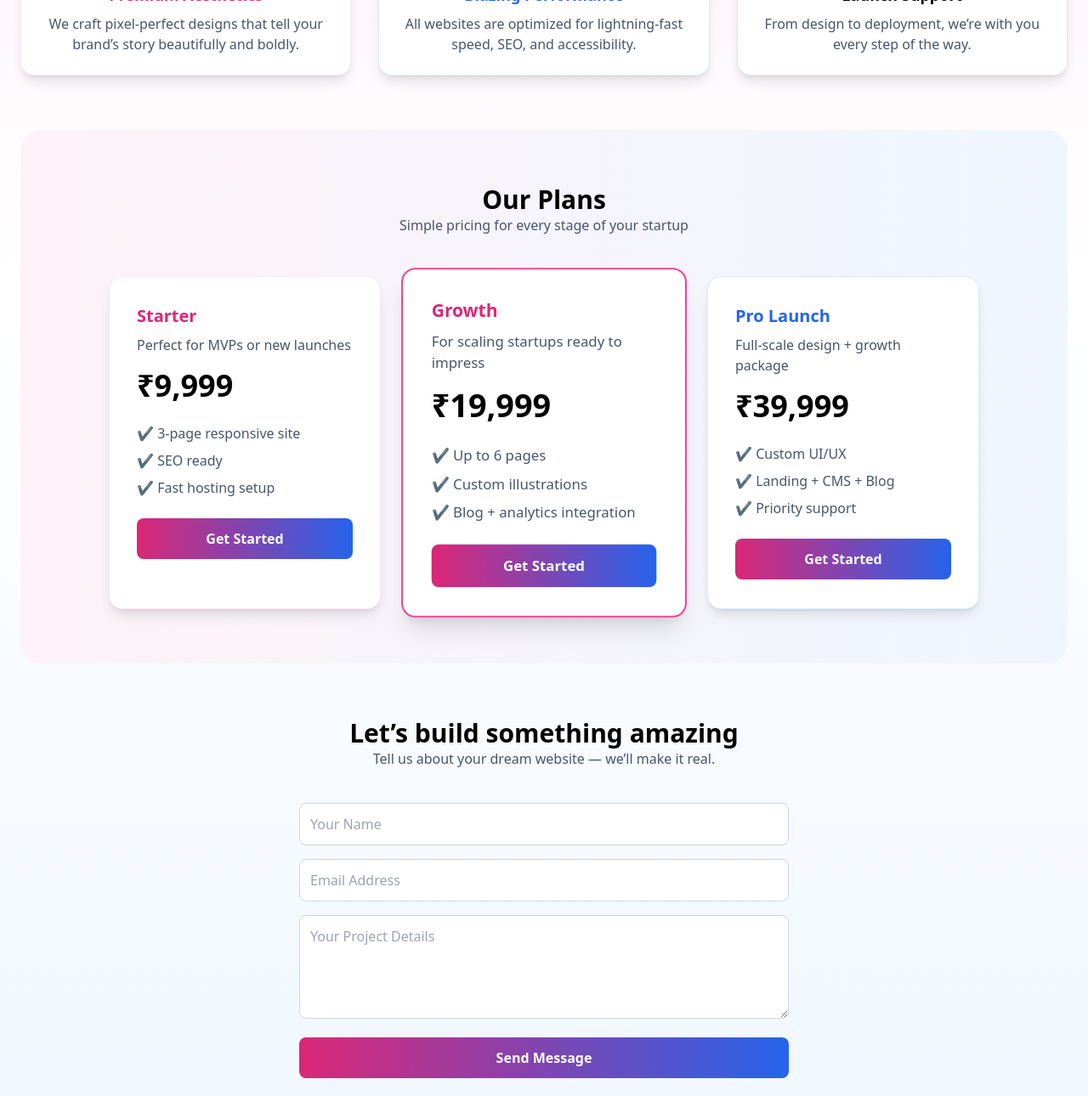
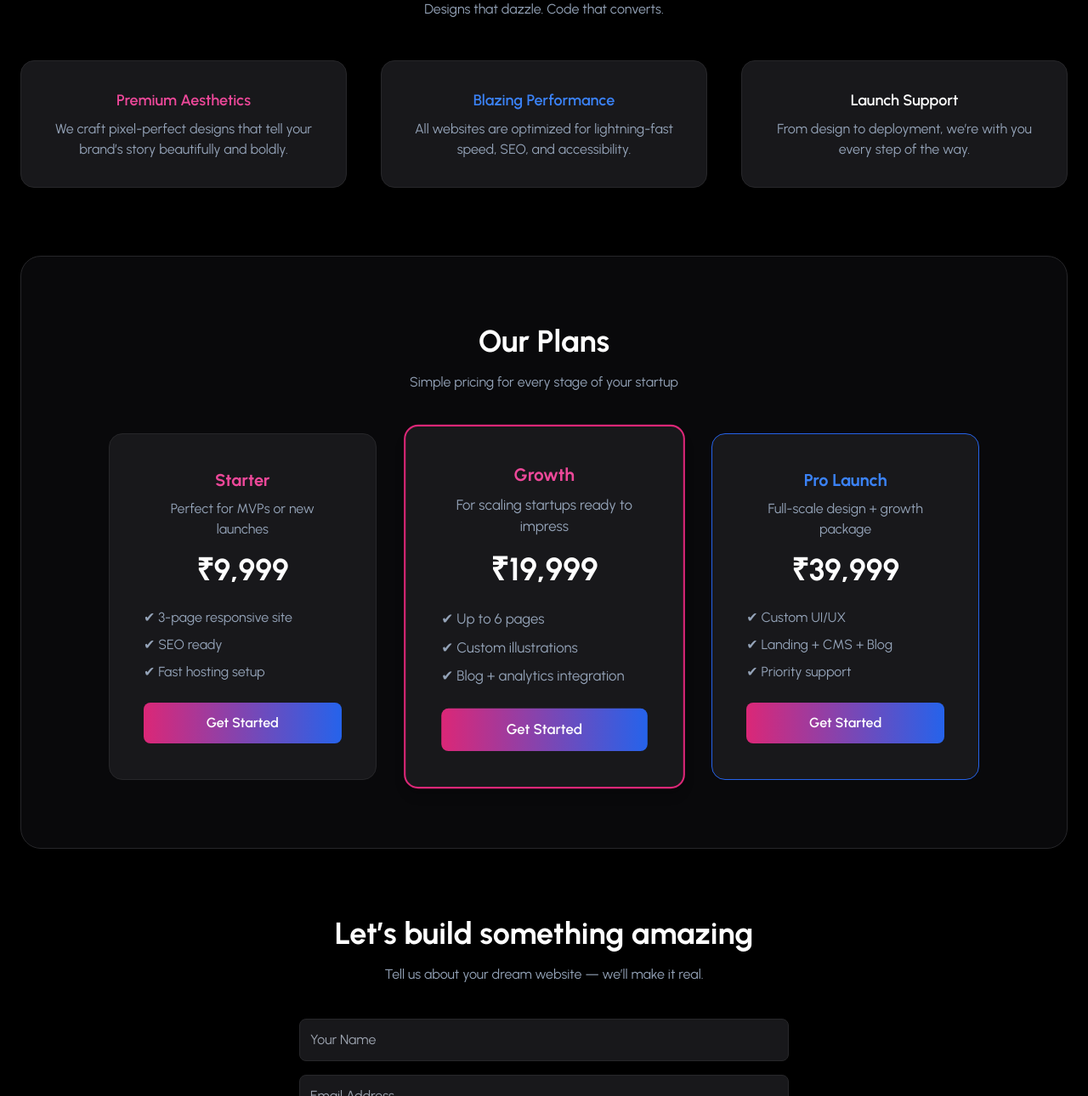
Before and after one commit to parthdongre/PixStark, a plain HTML site: page index.html in a window 1280 px wide. Shown: the part 787-2077 px from the top of the page at 85% size. Drawn offline with nearby package versions, Linux system fonts and the light colour scheme.

Commit message:
Update index.html

```diff
--- a/index.html
+++ b/index.html
@@ -6,130 +6,163 @@
   <title>PixStark — Beautiful SaaS Websites</title>
   <meta name="description" content="PixStark builds fast, beautiful SaaS websites that convert visitors into customers. Templates, custom builds, and launch support." />
 
-  <!-- Tailwind (CDN for quick prototype) -->
+  <!-- Tailwind (CDN) -->
   <script src="https://cdn.tailwindcss.com"></script>
+
+  <!-- Google Fonts -->
+  <link href="https://fonts.googleapis.com/css2?family=Urbanist:wght@400;600;700;900&display=swap" rel="stylesheet">
+
   <style>
+    body { font-family: 'Urbanist', sans-serif; }
+
+    /* Animations */
+    .fade-in { opacity: 0; transform: translateY(20px); animation: fadeIn 1s ease forwards; }
+    @keyframes fadeIn {
+      to { opacity: 1; transform: translateY(0); }
+    }
+
+    .fade-in-delayed { opacity: 0; transform: translateY(30px); animation: fadeIn 1s ease forwards; animation-delay: 0.5s; }
+
+    /* Floating effect */
     .floaty { animation: floaty 6s ease-in-out infinite; }
     @keyframes floaty {
       0% { transform: translateY(0); }
       50% { transform: translateY(-6px); }
       100% { transform: translateY(0); }
     }
-    .glass { background: rgba(255,255,255,0.6); backdrop-filter: blur(6px); }
+
+    /* Hover darken effect */
+    .hover-darken:hover { filter: brightness(0.8); transition: filter 0.3s ease; }
   </style>
 </head>
-<body class="bg-gradient-to-b from-pink-100 via-white to-blue-50 text-slate-900 antialiased">
-  <header class="max-w-7xl mx-auto p-6 flex items-center justify-between">
-    <div class="flex items-center gap-3">
+<body class="bg-black text-white antialiased">
+  <header class="max-w-7xl mx-auto p-6 flex items-center justify-between fade-in">
+    <div class="flex items-center gap-3 hover-darken cursor-pointer">
       <div class="w-10 h-10 rounded-lg bg-gradient-to-br from-pink-500 to-blue-500 text-white flex items-center justify-center font-bold">PS</div>
       <div>
-        <div class="text-lg font-semibold text-black">PixStark</div>
-        <div class="text-xs text-slate-500">SaaS websites that actually sell</div>
+        <div class="text-lg font-bold tracking-wide">PixStark</div>
+        <div class="text-xs text-slate-400">SaaS websites that actually sell</div>
       </div>
     </div>
-    <nav class="hidden md:flex gap-6 text-sm text-slate-700">
-      <a href="#features" class="hover:text-pink-600">Features</a>
-      <a href="#pricing" class="hover:text-pink-600">Pricing</a>
-      <a href="#cases" class="hover:text-pink-600">Case Studies</a>
-      <a href="#contact" class="hover:text-pink-600">Contact</a>
+    <nav class="hidden md:flex gap-6 text-sm text-slate-300">
+      <a href="#features" class="hover:text-pink-500 transition hover-darken">Features</a>
+      <a href="#pricing" class="hover:text-pink-500 transition hover-darken">Pricing</a>
+      <a href="#cases" class="hover:text-pink-500 transition hover-darken">Case Studies</a>
+      <a href="#contact" class="hover:text-pink-500 transition hover-darken">Contact</a>
     </nav>
     <div class="flex items-center gap-3">
-      <a href="#contact" class="px-4 py-2 rounded-lg bg-gradient-to-r from-pink-600 to-blue-600 text-white text-sm shadow-md">Get a quote</a>
+      <a href="#contact" class="px-4 py-2 rounded-lg bg-gradient-to-r from-pink-600 to-blue-600 text-white text-sm shadow-md hover:opacity-90 hover-darken">Get a quote</a>
     </div>
   </header>
 
   <main class="max-w-7xl mx-auto p-6">
     <!-- Hero -->
-    <section class="grid grid-cols-1 md:grid-cols-2 gap-8 items-center py-12">
-      <div>
-        <h1 class="text-4xl md:text-6xl font-extrabold text-black leading-tight">Build your dream <span class="text-transparent bg-clip-text bg-gradient-to-r from-pink-600 to-blue-600">SaaS website</span> with PixStark</h1>
-        <p class="mt-4 text-lg text-slate-600 max-w-md">Launch stunning, high-converting websites designed to make your startup look like a million-dollar brand. Fast. Scalable. Memorable.</p>
-        <div class="mt-6 flex gap-4">
-          <a href="#pricing" class="px-6 py-3 rounded-lg bg-gradient-to-r from-pink-600 to-blue-600 text-white font-semibold shadow-md hover:opacity-90">View Plans</a>
-          <a href="#contact" class="px-6 py-3 rounded-lg border border-pink-500 text-pink-600 font-semibold hover:bg-pink-50">Talk to Us</a>
+    <section class="grid grid-cols-1 md:grid-cols-2 gap-8 items-center py-16">
+      <div class="fade-in">
+        <h1 class="text-5xl md:text-7xl font-extrabold leading-tight tracking-tight">
+          Build your dream <span class="text-transparent bg-clip-text bg-gradient-to-r from-pink-500 to-blue-500">SaaS website</span> with PixStark
+        </h1>
+        <p class="mt-6 text-lg text-slate-400 max-w-md fade-in-delayed">Launch stunning, high-converting websites designed to make your startup look like a million-dollar brand. Fast. Scalable. Memorable.</p>
+        <div class="mt-8 flex gap-4 fade-in-delayed">
+          <a href="#pricing" class="px-6 py-3 rounded-lg bg-gradient-to-r from-pink-600 to-blue-600 text-white font-semibold shadow-md hover:opacity-90 hover-darken">View Plans</a>
+          <a href="#contact" class="px-6 py-3 rounded-lg border border-pink-500 text-pink-400 font-semibold hover:bg-pink-500/10 hover-darken transition">Talk to Us</a>
         </div>
       </div>
-      <div class="floaty">
-        <img src="https://cdn.dribbble.com/users/1162077/screenshots/3848914/programmer.gif" alt="SaaS Design" class="rounded-2xl shadow-xl" />
+      <div class="floaty fade-in-delayed">
+        <img src="https://cdn.dribbble.com/users/1162077/screenshots/3848914/programmer.gif" alt="SaaS Design" class="rounded-2xl shadow-2xl border border-slate-800 hover-darken" />
       </div>
     </section>
 
     <!-- Features -->
-    <section id="features" class="py-16 text-center">
-      <h2 class="text-3xl font-bold text-black">Why Choose PixStark?</h2>
-      <p class="text-slate-600 mt-3 mb-10">Designs that dazzle. Code that converts.</p>
-      <div class="grid grid-cols-1 md:grid-cols-3 gap-8">
-        <div class="p-6 rounded-2xl bg-white shadow-lg hover:shadow-xl border border-pink-100">
-          <h3 class="font-semibold text-pink-600 text-lg mb-2">Premium Aesthetics</h3>
-          <p class="text-slate-600">We craft pixel-perfect designs that tell your brand’s story beautifully and boldly.</p>
+    <section id="features" class="py-20 text-center fade-in">
+      <h2 class="text-4xl font-bold mb-4">Why Choose <span class="text-pink-500">PixStark</span>?</h2>
+      <p class="text-slate-400 mb-12">Designs that dazzle. Code that converts.</p>
+      <div class="grid grid-cols-1 md:grid-cols-3 gap-10">
+        <div class="p-8 rounded-2xl bg-zinc-900 border border-zinc-800 hover:border-pink-600 transition hover-darken">
+          <h3 class="font-semibold text-pink-500 text-lg mb-2">Premium Aesthetics</h3>
+          <p class="text-slate-400">We craft pixel-perfect designs that tell your brand’s story beautifully and boldly.</p>
         </div>
-        <div class="p-6 rounded-2xl bg-white shadow-lg hover:shadow-xl border border-blue-100">
-          <h3 class="font-semibold text-blue-600 text-lg mb-2">Blazing Performance</h3>
-          <p class="text-slate-600">All websites are optimized for lightning-fast speed, SEO, and accessibility.</p>
+        <div class="p-8 rounded-2xl bg-zinc-900 border border-zinc-800 hover:border-blue-600 transition hover-darken">
+          <h3 class="font-semibold text-blue-500 text-lg mb-2">Blazing Performance</h3>
+          <p class="text-slate-400">All websites are optimized for lightning-fast speed, SEO, and accessibility.</p>
         </div>
-        <div class="p-6 rounded-2xl bg-white shadow-lg hover:shadow-xl border border-black/10">
-          <h3 class="font-semibold text-black text-lg mb-2">Launch Support</h3>
-          <p class="text-slate-600">From design to deployment, we’re with you every step of the way.</p>
+        <div class="p-8 rounded-2xl bg-zinc-900 border border-zinc-800 hover:border-white transition hover-darken">
+          <h3 class="font-semibold text-white text-lg mb-2">Launch Support</h3>
+          <p class="text-slate-400">From design to deployment, we’re with you every step of the way.</p>
         </div>
       </div>
     </section>
 
     <!-- Pricing -->
-    <section id="pricing" class="py-16 bg-gradient-to-r from-pink-50 to-blue-50 rounded-3xl">
-      <h2 class="text-3xl font-bold text-center text-black">Our Plans</h2>
-      <p class="text-center text-slate-600 mb-12">Simple pricing for every stage of your startup</p>
-      <div class="grid grid-cols-1 md:grid-cols-3 gap-8 max-w-5xl mx-auto">
-        <div class="p-8 rounded-2xl bg-white shadow-lg border border-pink-100">
-          <h3 class="text-xl font-bold text-pink-600 mb-2">Starter</h3>
-          <p class="text-slate-600 mb-4">Perfect for MVPs or new launches</p>
-          <div class="text-4xl font-bold text-black mb-6">₹9,999</div>
-          <ul class="text-left text-slate-600 space-y-2 mb-6">
+    <section id="pricing" class="py-20 bg-zinc-950 rounded-3xl border border-zinc-800 text-center fade-in">
+      <h2 class="text-4xl font-bold mb-4">Our Plans</h2>
+      <p class="text-slate-400 mb-12">Simple pricing for every stage of your startup</p>
+      <div class="grid grid-cols-1 md:grid-cols-3 gap-10 max-w-5xl mx-auto">
+        <div class="p-10 rounded-2xl bg-zinc-900 border border-zinc-800 hover:border-pink-600 transition hover-darken">
+          <h3 class="text-xl font-bold text-pink-500 mb-2">Starter</h3>
+          <p class="text-slate-400 mb-4">Perfect for MVPs or new launches</p>
+          <div class="text-4xl font-bold text-white mb-6">₹9,999</div>
+          <ul class="text-left text-slate-400 space-y-2 mb-6">
             <li>✔ 3-page responsive site</li>
             <li>✔ SEO ready</li>
             <li>✔ Fast hosting setup</li>
           </ul>
-          <a href="#contact" class="block text-center px-6 py-3 rounded-lg bg-gradient-to-r from-pink-600 to-blue-600 text-white font-semibold">Get Started</a>
+          <a href="#contact" class="block text-center px-6 py-3 rounded-lg bg-gradient-to-r from-pink-600 to-blue-600 text-white font-semibold hover-darken">Get Started</a>
         </div>
-        <div class="p-8 rounded-2xl bg-white shadow-xl border-2 border-pink-500 scale-105">
-          <h3 class="text-xl font-bold text-pink-600 mb-2">Growth</h3>
-          <p class="text-slate-600 mb-4">For scaling startups ready to impress</p>
-          <div class="text-4xl font-bold text-black mb-6">₹19,999</div>
-          <ul class="text-left text-slate-600 space-y-2 mb-6">
+        <div class="p-10 rounded-2xl bg-zinc-900 border-2 border-pink-600 shadow-lg scale-105 hover-darken">
+          <h3 class="text-xl font-bold text-pink-500 mb-2">Growth</h3>
+          <p class="text-slate-400 mb-4">For scaling startups ready to impress</p>
+          <div class="text-4xl font-bold text-white mb-6">₹19,999</div>
+          <ul class="text-left text-slate-400 space-y-2 mb-6">
             <li>✔ Up to 6 pages</li>
             <li>✔ Custom illustrations</li>
             <li>✔ Blog + analytics integration</li>
           </ul>
-          <a href="#contact" class="block text-center px-6 py-3 rounded-lg bg-gradient-to-r from-pink-600 to-blue-600 text-white font-semibold">Get Started</a>
+          <a href="#contact" class="block text-center px-6 py-3 rounded-lg bg-gradient-to-r from-pink-600 to-blue-600 text-white font-semibold hover-darken">Get Started</a>
         </div>
-        <div class="p-8 rounded-2xl bg-white shadow-lg border border-blue-100">
-          <h3 class="text-xl font-bold text-blue-600 mb-2">Pro Launch</h3>
-          <p class="text-slate-600 mb-4">Full-scale design + growth package</p>
-          <div class="text-4xl font-bold text-black mb-6">₹39,999</div>
-          <ul class="text-left text-slate-600 space-y-2 mb-6">
+        <div class="p-10 rounded-2xl bg-zinc-900 border border-blue-600 hover:border-pink-600 transition hover-darken">
+          <h3 class="text-xl font-bold text-blue-500 mb-2">Pro Launch</h3>
+          <p class="text-slate-400 mb-4">Full-scale design + growth package</p>
+          <div class="text-4xl font-bold text-white mb-6">₹39,999</div>
+          <ul class="text-left text-slate-400 space-y-2 mb-6">
             <li>✔ Custom UI/UX</li>
             <li>✔ Landing + CMS + Blog</li>
             <li>✔ Priority support</li>
           </ul>
-          <a href="#contact" class="block text-center px-6 py-3 rounded-lg bg-gradient-to-r from-pink-600 to-blue-600 text-white font-semibold">Get Started</a>
+          <a href="#contact" class="block text-center px-6 py-3 rounded-lg bg-gradient-to-r from-pink-600 to-blue-600 text-white font-semibold hover-darken">Get Started</a>
         </div>
       </div>
     </section>
 
     <!-- Contact -->
-    <section id="contact" class="py-16 text-center">
-      <h2 class="text-3xl font-bold text-black">Let’s build something amazing</h2>
-      <p class="text-slate-600 mb-10">Tell us about your dream website — we’ll make it real.</p>
+    <section id="contact" class="py-20 text-center fade-in">
+      <h2 class="text-4xl font-bold mb-4">Let’s build something amazing</h2>
+      <p class="text-slate-400 mb-10">Tell us about your dream website — we’ll make it real.</p>
       <form class="max-w-xl mx-auto space-y-4">
-        <input type="text" placeholder="Your Name" class="w-full p-3 rounded-lg border border-slate-300 focus:border-pink-500 focus:ring-1 focus:ring-pink-500" />
-        <input type="email" placeholder="Email Address" class="w-full p-3 rounded-lg border border-slate-300 focus:border-pink-500 focus:ring-1 focus:ring-pink-500" />
-        <textarea placeholder="Your Project Details" class="w-full p-3 rounded-lg border border-slate-300 focus:border-pink-500 focus:ring-1 focus:ring-pink-500" rows="4"></textarea>
-        <button class="px-6 py-3 rounded-lg bg-gradient-to-r from-pink-600 to-blue-600 text-white font-semibold w-full">Send Message</button>
+        <input type="text" placeholder="Your Name" class="w-full p-3 rounded-lg bg-zinc-900 border border-zinc-800 text-white focus:border-pink-500 focus:ring-1 focus:ring-pink-500 hover-darken" />
+        <input type="email" placeholder="Email Address" class="w-full p-3 rounded-lg bg-zinc-900 border border-zinc-800 text-white focus:border-pink-500 focus:ring-1 focus:ring-pink-500 hover-darken" />
+        <textarea placeholder="Your Project Details" class="w-full p-3 rounded-lg bg-zinc-900 border border-zinc-800 text-white focus:border-pink-500 focus:ring-1 focus:ring-pink-500 hover-darken" rows="4"></textarea>
+        <button class="px-6 py-3 rounded-lg bg-gradient-to-r from-pink-600 to-blue-600 text-white font-semibold w-full hover:opacity-90 hover-darken">Send Message</button>
       </form>
     </section>
   </main>
 
-  <footer class="bg-black text-white text-center py-6 mt-10">
+  <footer class="bg-zinc-950 text-slate-400 text-center py-6 mt-10 border-t border-zinc-800 fade-in">
     <p class="text-sm">© 2025 PixStark. Built with ❤️ and Tailwind CSS.</p>
   </footer>
+
+  <script>
+    // Trigger fade-in on scroll
+    const observer = new IntersectionObserver(entries => {
+      entries.forEach(entry => {
+        if (entry.isIntersecting) {
+          entry.target.classList.add('animate');
+          entry.target.style.opacity = 1;
+        }
+      });
+    });
+
+    document.querySelectorAll('.fade-in, .fade-in-delayed').forEach(el => observer.observe(el));
+  </script>
 </body>
 </html>
```
